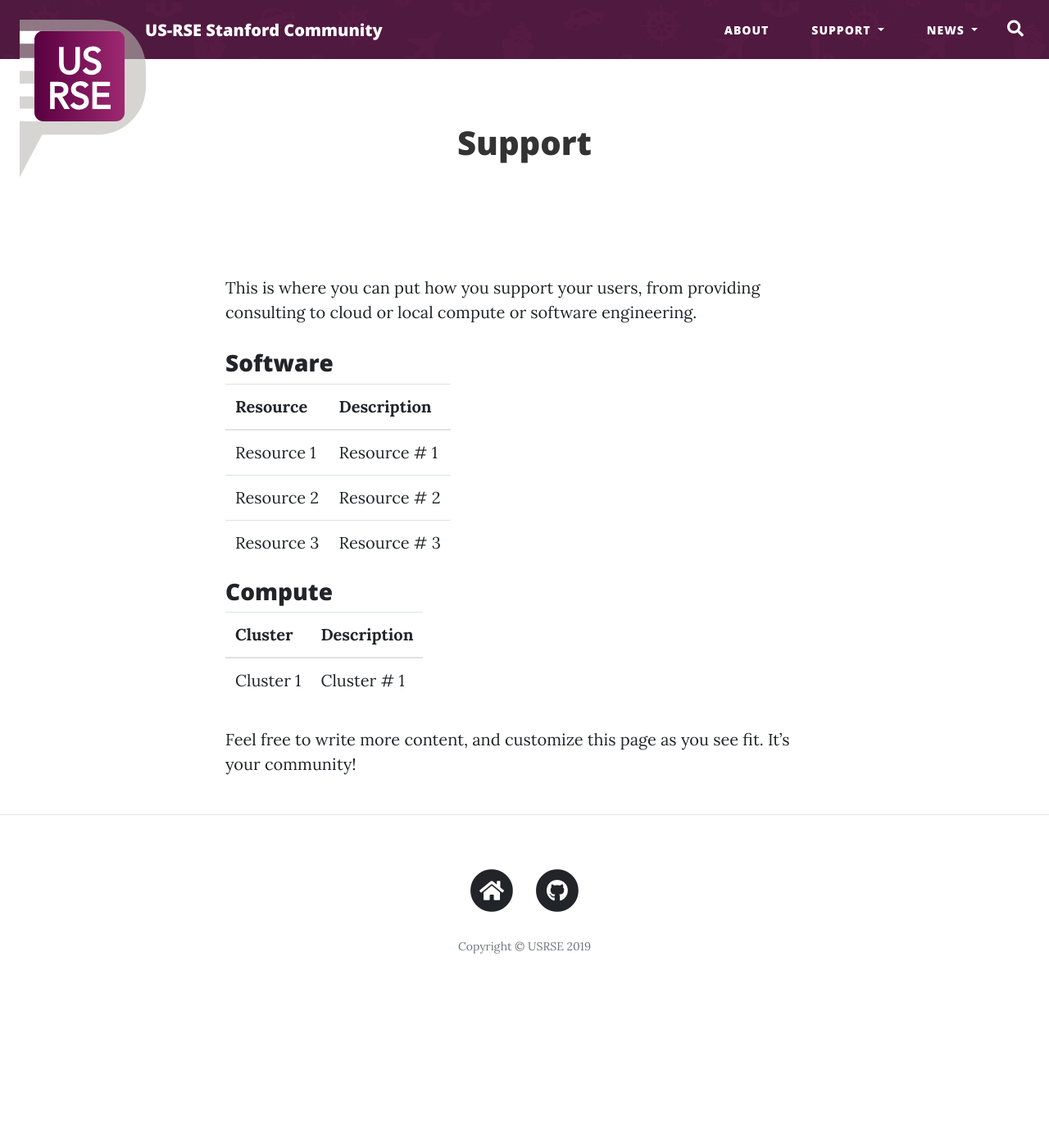
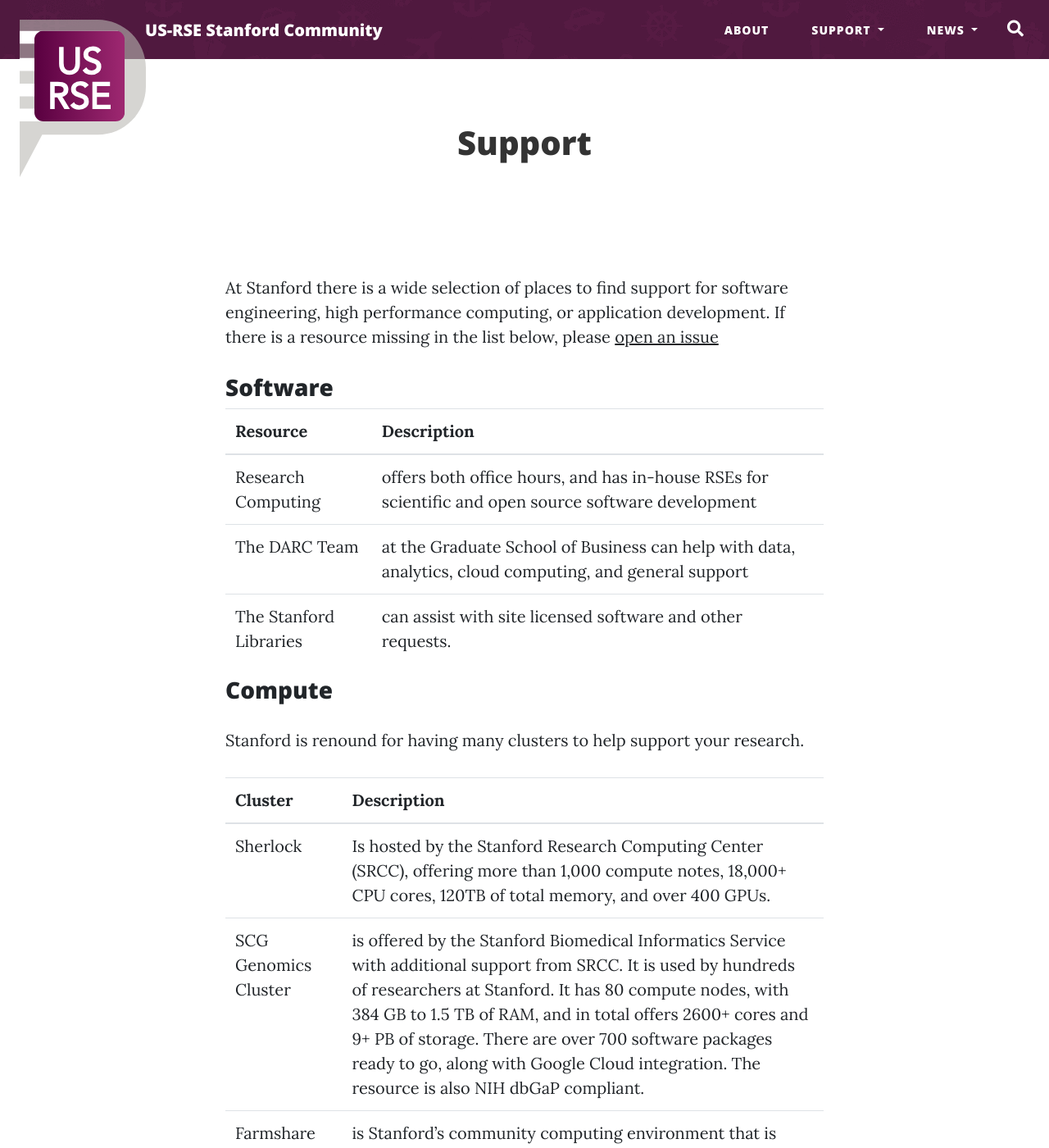
Before and after one commit to vsoch/community-stanford, a Jekyll site: the page built from pages/support.md, in a window 1280 px wide and 1400 px high. Shown: the whole window at 82% size. Built offline with Jekyll 4.4.1, drawn with Linux system fonts in a browser that asks for light colours; nearby versions of some CDN libraries; some of the changed text lies outside the part shown.

Commit message:
adding support
Signed-off-by: Vanessa Sochat <vsochat@stanford.edu>

```diff
--- a/pages/support.md
+++ b/pages/support.md
@@ -4,25 +4,28 @@
 permalink: /support/
 ---
 
-This is where you can put how you support your users, from providing
-consulting to cloud or local compute or software engineering.
+At Stanford there is a wide selection of places to find support for software
+engineering, high performance computing, or application development. If there
+is a resource missing in the list below, please [open an issue]({{ site.repo }}/issues)
 
 ### Software
 
 {: .table.table-responsive}
 | Resource | Description |
 | :------ |:----------- |
-| [Resource 1]() | Resource # 1 |
-| [Resource 2]() | Resource # 2 |
-| [Resource 3]() | Resource # 3 |
+| [Research Computing](https://srcc.stanford.edu) | offers both office hours, and has in-house RSEs for scientific and open source software development |
+| [The DARC Team](https://sites.google.com/a/stanford.edu/rcpedia/the-team) | at the Graduate School of Business can help with data, analytics, cloud computing, and general support|
+| [The Stanford Libraries](https://library.stanford.edu/science/software) | can assist with site licensed software and other requests. |
 
 
 ### Compute
 
+Stanford is renound for having many clusters to help support your research.
+
 {: .table.table-responsive}
 | Cluster | Description |
 | :------ |:------------ |
-| [Cluster 1]() | Cluster # 1 |
-
-Feel free to write more content, and customize this page as you see fit. It's
-your community!
+| [Sherlock](https://www.sherlock.stanford.edu/docs/overview/introduction/) | Is hosted by the [Stanford Research Computing Center](https://srcc.stanford.edu) (SRCC), offering more than 1,000 compute notes, 18,000+ CPU cores, 120TB of total memory, and over 400 GPUs. |
+| [SCG Genomics Cluster](https://srcc.stanford.edu/scg-genomics-cluster-genomics-scale) | is offered by the [Stanford Biomedical Informatics Service](http://gbsc.stanford.edu/) with additional support from SRCC. It is used by hundreds of researchers at Stanford. It has 80 compute nodes, with 384 GB to 1.5 TB of RAM, and in total offers 2600+ cores and 9+ PB of storage. There are over 700 software packages ready to go, along with Google Cloud integration. The resource is also NIH dbGaP compliant. |
+| [Farmshare](https://web.stanford.edu/group/farmshare/cgi-bin/wiki/index.php/Main_Page) | is Stanford’s community computing environment that is primarily intended for use in coursework, for personal website, and unsponsored research. |
+| [Stanford Computer Science](https://cs.stanford.edu/csdcf/computing-environment)| offers services and clusters intended for labs and students in Computer Science, including [SAIL](https://cs.stanford.edu/csdcf/sail-compute-cluster) and [AFS](https://cs.stanford.edu/computing-guide/afs) to share files.|
```
